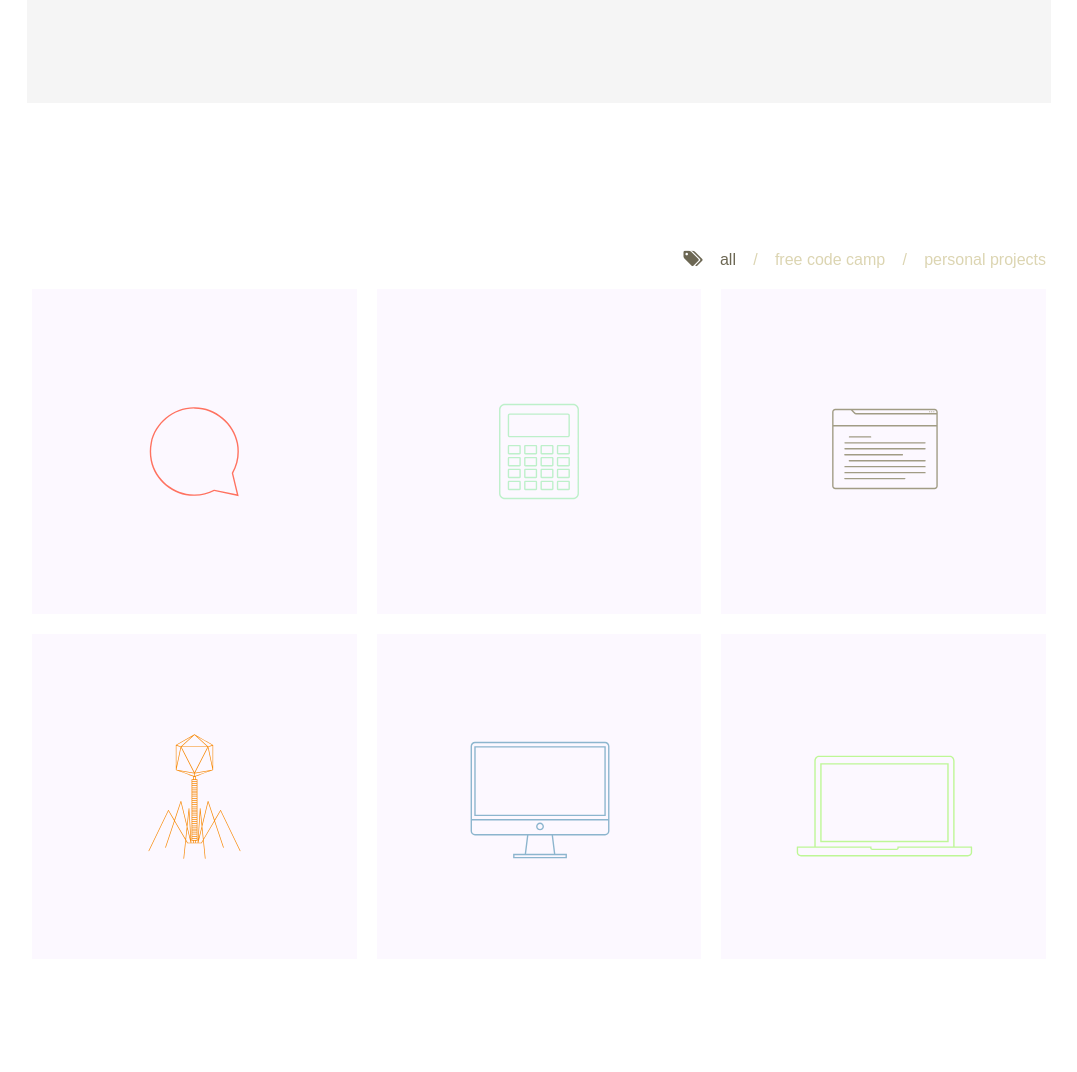
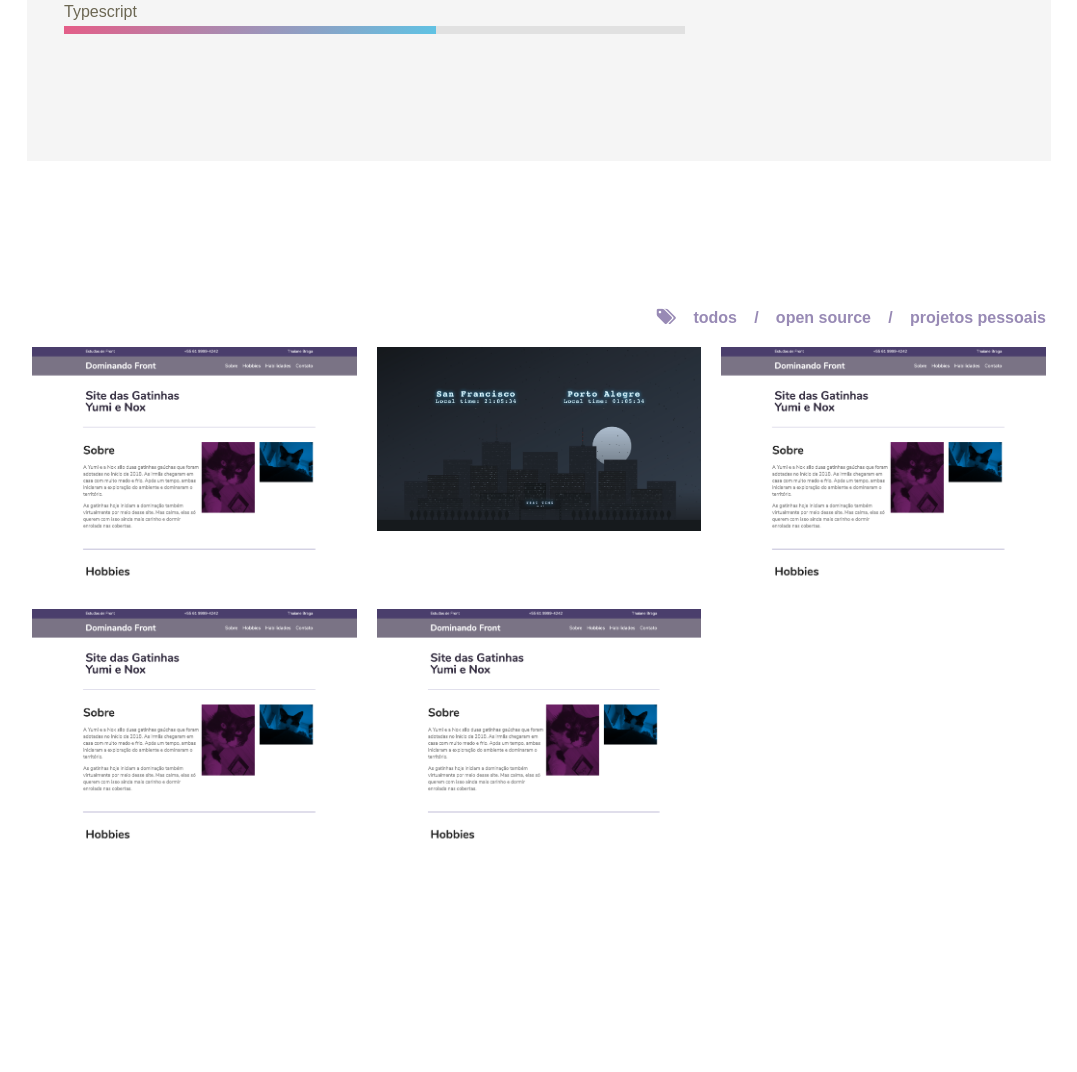
Before and after one commit to Thaiane/Thaiane.github.io, a plain HTML site: page index.html in a window 1280 px wide. Shown: the part 1284-2356 px from the top of the page, without its empty margins (101-1178 px from the left). Drawn offline with nearby package versions, Linux system fonts and the light colour scheme; a web font is replaced by a local one.

Commit message:
Add projects

```diff
--- a/css/base.css
+++ b/css/base.css
@@ -444,11 +444,14 @@ body {
 #portfolio > .filters {
   text-align: right;
   padding: 0 20px;
+  color: #988AB5;
+  font-weight: bold;
 }
 
 .filters__title {
   font-family: 'Raleway', sans-serif;
   font-weight: 700;
+  color: #988AB5;
 }
 
 .filters__title,
@@ -459,7 +462,7 @@ body {
 
 .filters__label,
 .filters__label:not(:first-child)::before {
-  color: #dcd5b2;
+  color: #988AB5;
 }
 
 .filters__label {
--- a/index.html
+++ b/index.html
@@ -114,32 +114,51 @@
                 <div class="progressBarValue value-70"></div>
               </div>
             </div>
+            <div class="progressBar">
+              <h4>Typescript</h4>
+              <div class="progressBarContainer">
+                <div class="progressBarValue value-60"></div>
+              </div>
+            </div>
           </div>
           <div class="four columns">
-            <br/><p>Experiências com tecnologias java, ruby on rails, storybook e outros.</p>
+            <h3>Práticas</h3>
+            <p>Experiências com tecnologias java, ruby on rails, storybook e outros.</p>
           </div>
         </div>
       </div>
     </section>
 
-
-
   <section id="portfolio" class="container main-section">
     <div class="filters row js-dis">
       <h4 class="filters__title"> <i class="fa fa-tags"></i> </h4>
       <ul class="filters__list">
-        <li class="filters__label is-active"> all </li>
-        <li class="filters__label" data-cat="fcc"> free code camp </li>
-        <li class="filters__label" data-cat="personal"> personal projects </li>
+        <li class="filters__label is-active"> todos </li>
+        <li class="filters__label" data-cat="fcc"> open source </li>
+        <li class="filters__label" data-cat="personal"> projetos pessoais </li>
       </ul>
     </div>
 
     <div class="portfolio__project-wrapper row">
 
+      <div class="portfolio__project col-xs-12 col-sm-6 col-lg-4" data-cat="fcc">
+        <a href="#" target="_blank" title="coming soon">
+          <div class="portfolio__project__preview">
+            <img src="img/project2.png" alt="javascript calculator">
+          </div>
+          <div class="portfolio__project__description">
+            <div class="info-wrapper">
+              <h3 class="portfolio__project__name">Site da Yumi e Nox</h3>
+              <p class="portfolio__project__category"> #projeto-pessoal</p>
+            </div>
+          </div>
+        </a>
+      </div>
+
       <div class="portfolio__project col-xs-12 col-sm-6 col-lg-4 text-center" data-cat="fcc">
         <a href="http://codepen.io/eevu/full/BoGMJm/" target="_blank" title="view live">
           <div class="portfolio__project__preview">
-            <img src="img/quotes.svg" alt="random quotes">
+            <img src="img/project1.png" alt="random quotes">
           </div>
           <div class="portfolio__project__description">
             <div class="info-wrapper">
@@ -153,7 +172,21 @@
       <div class="portfolio__project col-xs-12 col-sm-6 col-lg-4" data-cat="fcc">
         <a href="#" target="_blank" title="coming soon">
           <div class="portfolio__project__preview">
-            <img src="img/calc.svg" alt="javascript calculator">
+            <img src="img/project2.png" alt="javascript calculator">
+          </div>
+          <div class="portfolio__project__description">
+            <div class="info-wrapper">
+              <h3 class="portfolio__project__name">JavaScript Calculator</h3>
+              <p class="portfolio__project__category"> #free code camp</p>
+            </div>
+          </div>
+        </a>
+      </div>
+
+      <div class="portfolio__project col-xs-12 col-sm-6 col-lg-4" data-cat="fcc">
+        <a href="#" target="_blank" title="coming soon">
+          <div class="portfolio__project__preview">
+            <img src="img/project2.png" alt="javascript calculator">
           </div>
           <div class="portfolio__project__description">
             <div class="info-wrapper">
@@ -167,35 +200,7 @@
       <div class="portfolio__project col-xs-12 col-sm-6 col-lg-4" data-cat="personal">
         <a href="#" target="_blank" title="coming soon">
           <div class="portfolio__project__preview">
-            <img src="img/txt.svg" alt="text editor">
-          </div>
-          <div class="portfolio__project__description">
-            <div class="info-wrapper">
-              <h3 class="portfolio__project__name">Text Editor</h3>
-              <p class="portfolio__project__category">#personal project</p>
-            </div>
-          </div>
-        </a>
-      </div>
-
-      <div class="portfolio__project col-xs-12 col-sm-6 col-lg-4" data-cat="personal">
-        <a href="https://en.wikipedia.org/wiki/Bacteriophage" target="_blank" title="what's a becteriophage?">
-          <div class="portfolio__project__preview">
-            <img src="img/bacteriophage.svg" alt="random placeholder">
-          </div>
-          <div class="portfolio__project__description">
-            <div class="info-wrapper">
-              <h3 class="portfolio__project__name"> Bacteriophage</h3>
-              <p class="portfolio__project__category">#placeholder</p>
-            </div>
-          </div>
-        </a>
-      </div>
-
-      <div class="portfolio__project col-xs-12 col-sm-6 col-lg-4" data-cat="personal">
-        <a href="#" target="_blank" title="coming soon">
-          <div class="portfolio__project__preview">
-            <img src="img/desktop.svg" alt="random placeholder">
+            <img src="img/project2.png" alt="random placeholder">
           </div>
           <div class="portfolio__project__description">
             <div class="info-wrapper">
@@ -206,19 +211,6 @@
         </a>
       </div>
 
-      <div class="portfolio__project col-xs-12 col-sm-6 col-lg-4" data-cat="personal">
-        <a href="#" target="_blank" title="coming soon">
-          <div class="portfolio__project__preview">
-            <img src="img/laptop.svg" alt="random placeholder">
-          </div>
-          <div class="portfolio__project__description">
-            <div class="info-wrapper">
-              <h3 class="portfolio__project__name"> Laptop </h3>
-              <p class="portfolio__project__category">#placeholder</p>
-            </div>
-          </div>
-        </a>
-      </div>
 
     </div>
 
```
Also changed, not shown: img/project1.png (added), img/project2.png (added), 1 other file.
